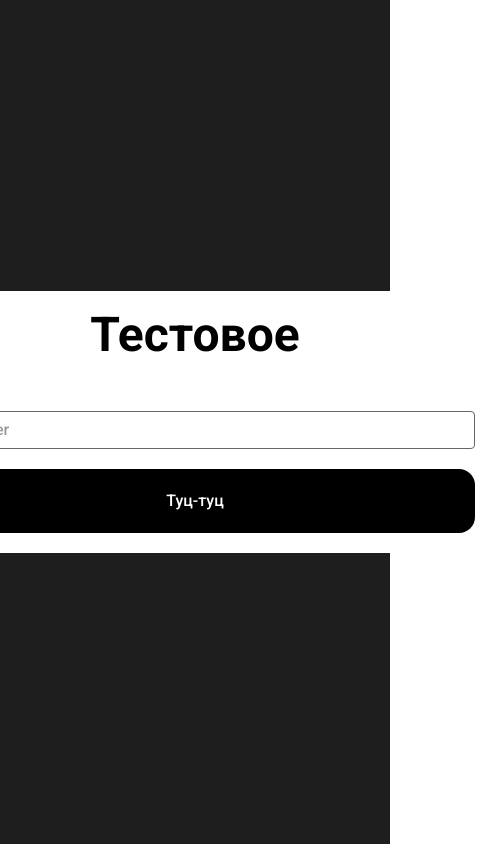
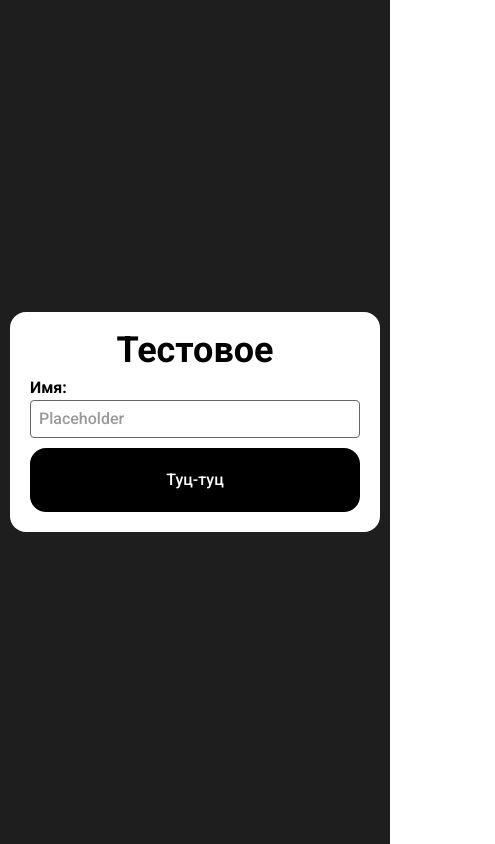
Before and after one commit to onlyketch/front-test, a plain HTML site: page src/index.html in a window 390 px wide. Shown: the whole page, 495 px wide, since content can reach past the window. Drawn offline with Linux system fonts and the light colour scheme.

Commit message:
добавлен адаптив

```diff
--- a/src/styles/styles.scss
+++ b/src/styles/styles.scss
@@ -15,10 +15,11 @@
 .form {
 	background-color: white;
 	border-radius: 16px;
-	flex: 1 0 600px;
+	flex: 0 1 600px;
 	max-width: 600px;
 	box-sizing: border-box;
 	padding: 20px;
+	margin: 0 10px;
 
 	&__title {
 		font-weight: 700;
@@ -26,6 +27,12 @@
 		line-height: 48px;
 		text-align: center;
 		margin-bottom: 20px;
+
+		@media (max-width: 576px) {
+			font-size: 36px;
+			line-height: 36px;
+			margin-bottom: 12px;
+		}
 	}
 
 	&__group {
@@ -40,6 +47,12 @@
 			font-size: 24px;
 			line-height: 24px;
 			margin-bottom: 8px;
+
+			@media (max-width: 576px) {
+				font-size: 16px;
+				line-height: 16px;
+				margin-bottom: 4px;
+			}
 		}
 
 		&-input {
@@ -85,5 +98,9 @@
 		width: 100%;
 		height: 64px;
 		margin-top: 20px;
+
+		@media (max-width: 576px) {
+			margin-top: 10px;
+		}
 	}
 }
```
Also changed, not shown: src/styles/styles.css, 1 other file.
